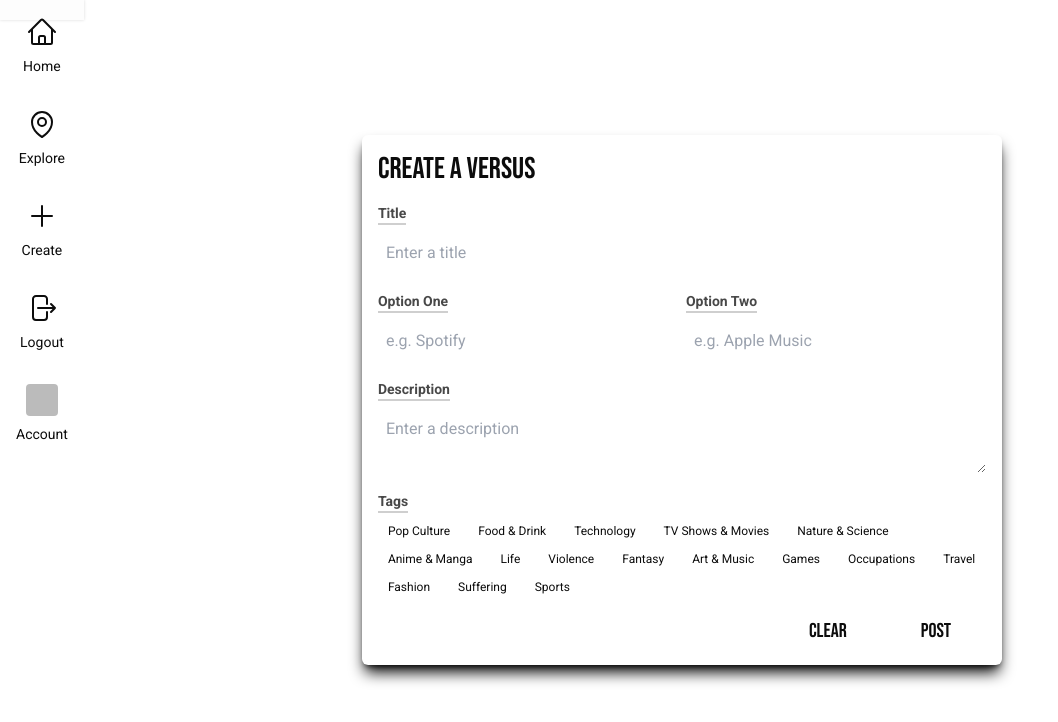
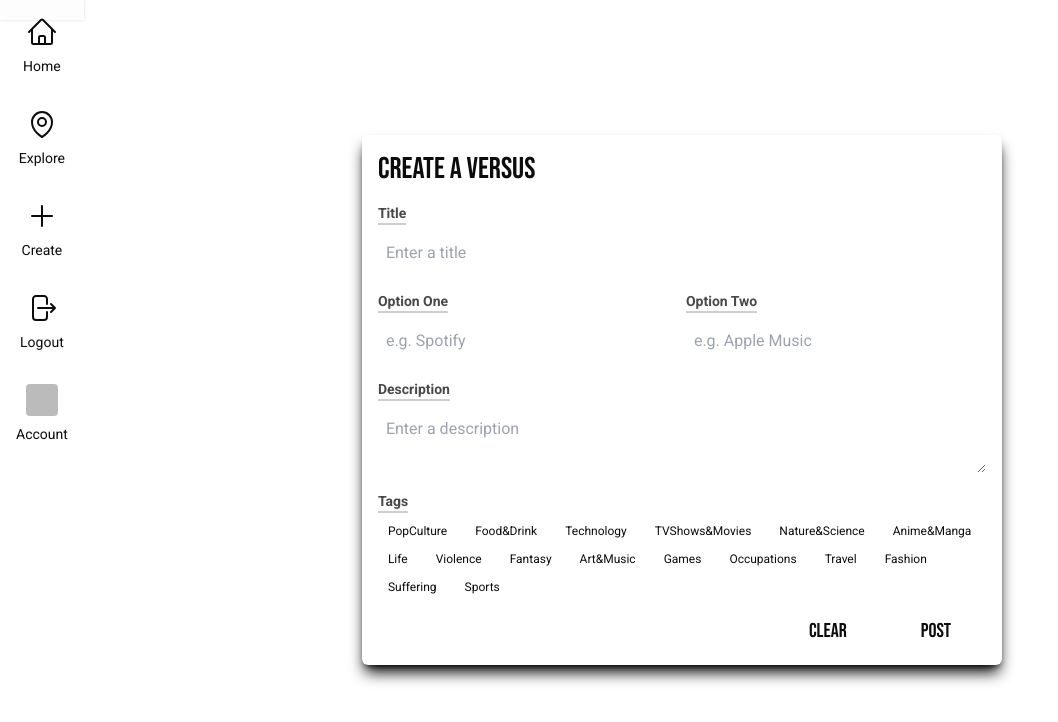
Before and after one commit to thegoldenbolden/versus, a Next.js app: page /create in a window 1280 px wide. Shown: the top 722 px of the page, without its empty margins (0-1058 px from the left). Built offline with nearby package versions, Linux system fonts and the light colour scheme; no server answers; sample sign-in values are in the browser's storage.

Commit message:
Lookup tag names

```diff
--- a/src/components/prompt/tags.tsx
+++ b/src/components/prompt/tags.tsx
@@ -1,17 +1,20 @@
+import { TAGS } from "@lib/constants";
 import Link from "next/link";
 
-export default function Tags({ tags }: { tags: Versus.Tag[] }) {
+export default function Tags({ tags }: { tags: number[] }) {
  if (!tags || tags.length === 0) return null;
  return (
   <div className="flex flex-wrap gap-2 text-xs font-bold">
    {tags.map((tag) => {
+    const t = TAGS.find((t) => t.id === tag);
+    if (!t) return null;
     return (
      <Link
-      href={`/explore?tag=${tag.id}`}
-      key={tag.name}
+      href={`/explore?tags=${t.id}`}
+      key={t.id}
       className="opacity-75 hover:underline focus:underline hover:opacity-100 focus:opacity-100"
      >
-      #{tag.name}
+      #{t.name}
      </Link>
     );
    })}
--- a/src/lib/constants.ts
+++ b/src/lib/constants.ts
@@ -3,21 +3,21 @@ export const MAX_MESSAGE_LENGTH = 2000;
 export const MAX_COMMENTS_PER = 10;
 export const MAX_PROMPTS_PER = 20;
 
-export const TAGS = [
- { id: 1, name: "Pop Culture" },
- { id: 2, name: "Food & Drink" },
+export const TAGS: { id: number; name: string }[] = [
+ { id: 1, name: "PopCulture" },
+ { id: 2, name: "Food&Drink" },
  { id: 3, name: "Technology" },
- { id: 4, name: "TV Shows & Movies" },
- { id: 5, name: "Nature & Science" },
- { id: 6, name: "Anime & Manga" },
+ { id: 4, name: "TVShows&Movies" },
+ { id: 5, name: "Nature&Science" },
+ { id: 6, name: "Anime&Manga" },
  { id: 7, name: "Life" },
  { id: 8, name: "Violence" },
  { id: 9, name: "Fantasy" },
- { id: 10, name: "Art & Music" },
+ { id: 10, name: "Art&Music" },
  { id: 11, name: "Games" },
  { id: 12, name: "Occupations" },
  { id: 13, name: "Travel" },
  { id: 14, name: "Fashion" },
  { id: 15, name: "Suffering" },
- { id: 17, name: "Sports" },
+ { id: 16, name: "Sports" },
 ];
```
